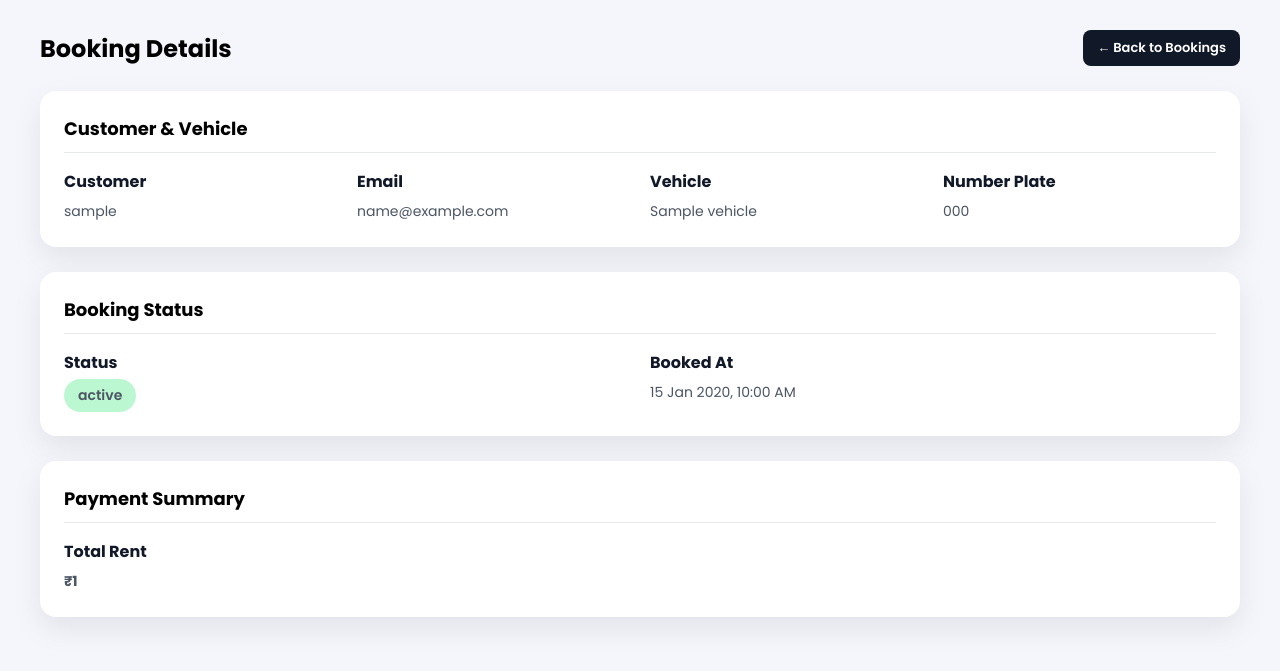
After one commit to adithyaaneesh/django_wheelzy, a Django app: template wheelzy_app/templates/admin_booking_details.html in a window 1280 px wide. The commit adds this page. Shown: the top 671 px of the page. Run offline with Django 3.2, Linux system fonts and the light colour scheme; the template is opened without the code that fills it: most values are stand-ins (such as "Sample title", 1, 10 or a date in 2020).

Commit message:
add admin booking details page

```diff
--- /dev/null
+++ b/wheelzy_app/templates/admin_booking_details.html
@@ -0,0 +1,193 @@
+<!DOCTYPE html>
+<html lang="en">
+<head>
+    <meta charset="UTF-8">
+    <title>Booking Details | Wheelzy Admin</title>
+    <meta name="viewport" content="width=device-width, initial-scale=1.0">
+
+    <link href="https://fonts.googleapis.com/css2?family=Poppins:wght@300;400;600;700&display=swap" rel="stylesheet">
+
+    <style>
+        body {
+            margin: 0;
+            background: #f4f6fb;
+            font-family: 'Poppins', sans-serif;
+        }
+
+        .container {
+            max-width: 1200px;
+            margin: auto;
+            padding: 30px;
+        }
+
+        .header {
+            display: flex;
+            justify-content: space-between;
+            align-items: center;
+            margin-bottom: 25px;
+        }
+
+        h2 {
+            margin: 0;
+        }
+
+        .btn {
+            padding: 8px 14px;
+            border-radius: 8px;
+            text-decoration: none;
+            font-size: 13px;
+            font-weight: 600;
+        }
+
+        .btn-back {
+            background: #111827;
+            color: white;
+        }
+
+        .card {
+            background: white;
+            border-radius: 16px;
+            box-shadow: 0 12px 30px rgba(0,0,0,0.08);
+            padding: 24px;
+            margin-bottom: 25px;
+        }
+
+        .card h3 {
+            margin-top: 0;
+            margin-bottom: 16px;
+            font-size: 18px;
+            border-bottom: 1px solid #e5e7eb;
+            padding-bottom: 10px;
+        }
+
+        .grid {
+            display: grid;
+            grid-template-columns: repeat(auto-fit, minmax(260px, 1fr));
+            gap: 20px;
+        }
+
+        .info strong {
+            display: block;
+            color: #111827;
+            margin-bottom: 4px;
+        }
+
+        .info span {
+            color: #4b5563;
+            font-size: 14px;
+        }
+
+        .status {
+            padding: 6px 14px;
+            border-radius: 20px;
+            font-size: 12px;
+            font-weight: 600;
+            display: inline-block;
+        }
+
+        .returned { background: #bbf7d0; color: #166534; }
+        .damage_reported { background: #fecaca; color: #991b1b; }
+
+        .price {
+            font-size: 22px;
+            font-weight: 700;
+            color: #16a34a;
+        }
+
+        .alert {
+            background: #ecfeff;
+            border-left: 5px solid #0ea5e9;
+            padding: 14px 16px;
+            border-radius: 10px;
+            font-size: 14px;
+            margin-bottom: 25px;
+        }
+    </style>
+</head>
+
+<body>
+<div class="container">
+
+    <!-- HEADER -->
+    <div class="header">
+        <h2>Booking Details</h2>
+        <a href="{% url 'admin_bookings' %}" class="btn btn-back">← Back to Bookings</a>
+    </div>
+
+    <!-- DAMAGE PAID MESSAGE -->
+    {% if booking.status == "damage_reported" and booking.damage_report and booking.damage_report.is_paid %}
+        <div class="alert">
+            ⚠️ Damage was reported for this booking and the damage charge has been successfully paid.
+            This booking is now considered <strong>Completed</strong>.
+        </div>
+    {% endif %}
+
+    <!-- CUSTOMER & VEHICLE -->
+    <div class="card">
+        <h3>Customer & Vehicle</h3>
+        <div class="grid">
+            <div class="info">
+                <strong>Customer</strong>
+                <span>{{ booking.user.username }}</span>
+            </div>
+            <div class="info">
+                <strong>Email</strong>
+                <span>{{ booking.user.email }}</span>
+            </div>
+            <div class="info">
+                <strong>Vehicle</strong>
+                <span>{{ booking.vehicle.vehicle_name }}</span>
+            </div>
+            <div class="info">
+                <strong>Number Plate</strong>
+                <span>{{ booking.vehicle.number_plate }}</span>
+            </div>
+        </div>
+    </div>
+
+    <!-- STATUS -->
+    <div class="card">
+        <h3>Booking Status</h3>
+        <div class="grid">
+            <div class="info">
+                <strong>Status</strong>
+                <span class="status returned">{{ display_status }}</span>
+            </div>
+            <div class="info">
+                <strong>Booked At</strong>
+                <span>{{ booking.ordered_at|date:"d M Y, h:i A" }}</span>
+            </div>
+        </div>
+    </div>
+
+    <!-- PAYMENT -->
+    <div class="card">
+        <h3>Payment Summary</h3>
+        <div class="grid">
+            <div class="info">
+                <strong>Total Rent</strong>
+                <span class="price">₹{{ booking.total_price }}</span>
+            </div>
+        </div>
+    </div>
+
+    <!-- DAMAGE PAYMENT DETAILS -->
+    {% if booking.damage_report and booking.damage_report.is_paid %}
+    <div class="card">
+        <h3>Damage Payment Details</h3>
+        <div class="grid">
+            <div class="info">
+                <strong>Damage Amount Paid</strong>
+                <span class="price">₹{{ damage_amount|default:"0.00" }}</span>
+            </div>
+            <div class="info">
+                <strong>Payment Status</strong>
+                <span class="status returned">Paid</span>
+            </div>
+        </div>
+    </div>
+    {% endif %}
+
+</div>
+</body>
+</html>
--- a/wheelzy_app/urls.py
+++ b/wheelzy_app/urls.py
@@ -71,6 +71,9 @@ urlpatterns = [
     path("notifications/unread-count/", views.unread_notification_count, name="unread_notification_count"),
 
 
+    path("admin_booking/<int:booking_id>/details/",views.admin_booking_details,name="admin_booking_details"),
+
+
 
 ]
 
```
Also changed, not shown: wheelzy_app/templates/admin_bookings.html (+21 -21 lines), wheelzy_app/views.py (+34 -0 lines), db.sqlite3.
